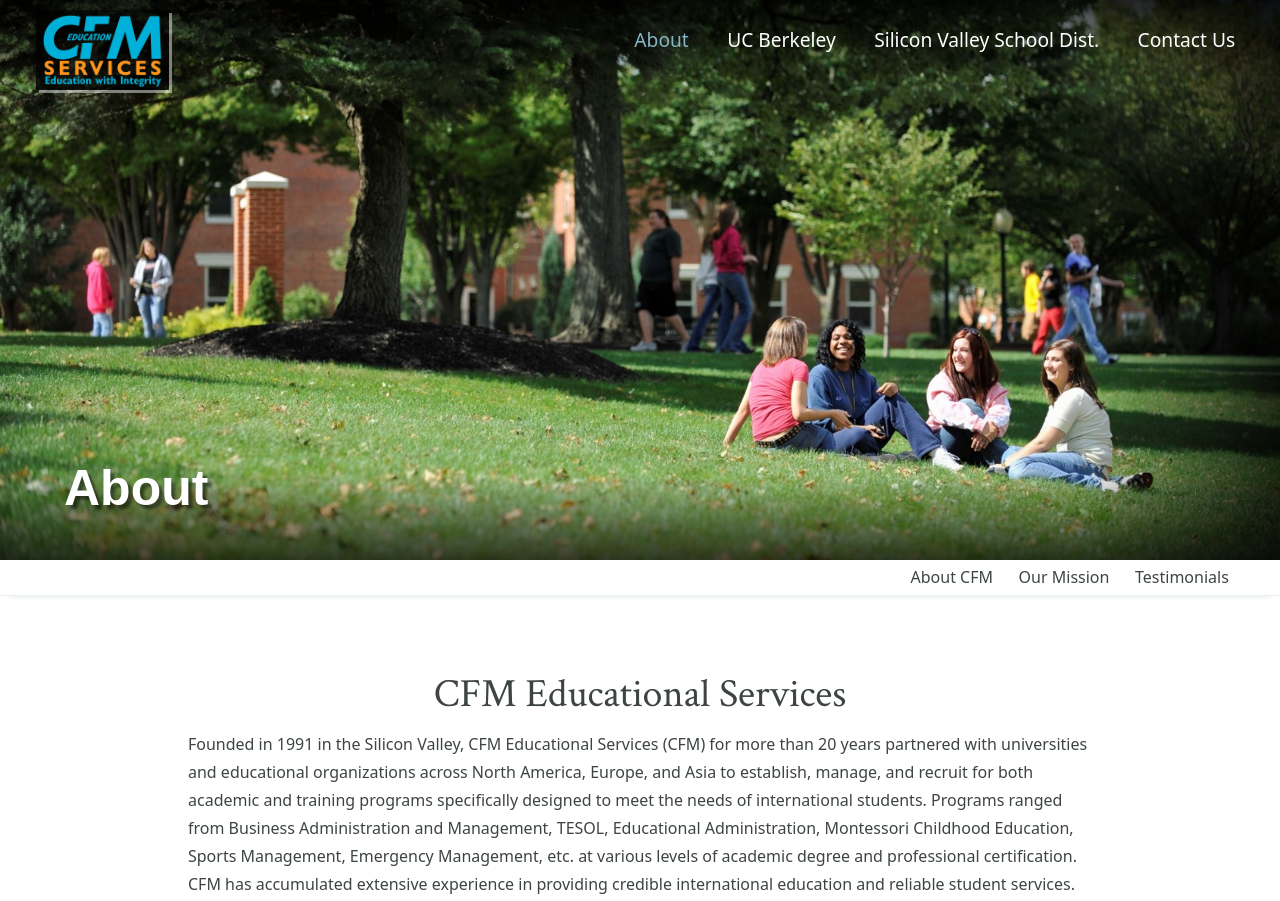
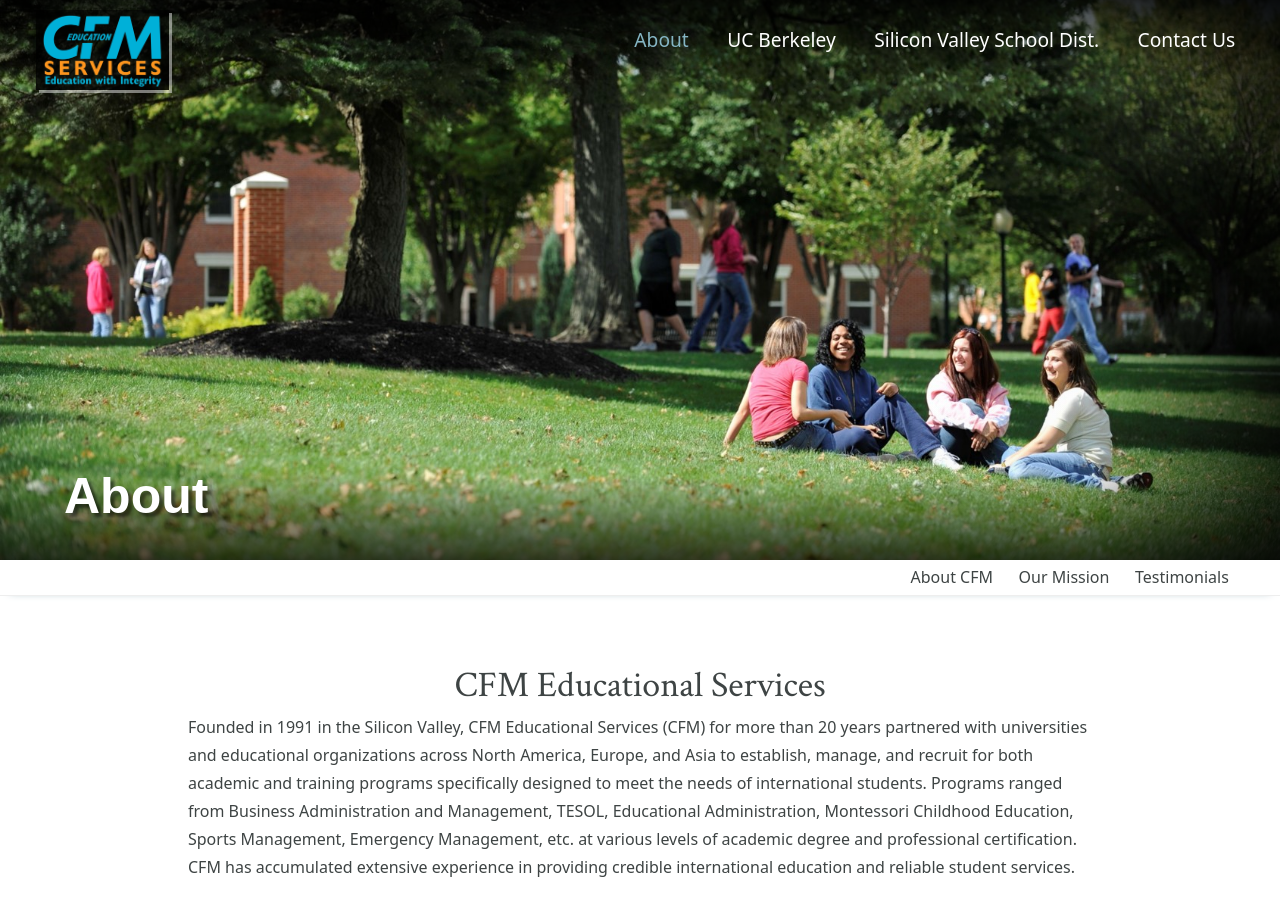
Before and after one commit to CFMEdu/cfmedu.github.io, a PHP site: page /about.html in a window 1280 px wide. Shown: the top 901 px of the page. Run offline with PHP 8.4, Linux system fonts and the light colour scheme; some web fonts are replaced.

Commit message:
Add files via upload

```diff
--- a/css/main.css
+++ b/css/main.css
@@ -3,12 +3,12 @@
 ========================= */
 html {
   font-family: sans-serif;
-  line-height: 1.5;
+  line-height: 1.15;
 }
 body {
   margin: 0;
   font-family: "Noto Sans", "Montserrat", "Roboto", sans-serif;
-  font-size: 1rem;
+  font-size: 16px;
   font-weight: 400;
   line-height: 1.5;
   color: #3e4444;
@@ -24,14 +24,16 @@ main {
 h1, h2, h3, h4, h5, h6 {
   margin-top: 0;
   margin-bottom: 0.5rem;
+  font-weight: 500;
+  line-height: 1.2;
 }
 p {
   margin-top: 0;
   margin-bottom: 1rem;
 }
 h1 {
-  font-size: 2.5rem;
-  font-size: clamp(2rem, 4vw, 2.5rem);
+  font-size: 2.25rem;
+  font-size: clamp(2rem, 4vw, 2.25rem);
 }
 h2 {
   font-size: 2rem;
@@ -653,7 +655,7 @@ main a.myBtn {
   bottom: 0;
   left: 0;
   width: 100%;
-  height: 25vh;
+  height: 30vh;
   color: #0f2228;
   text-align: center;
   padding: 3% 5%;
```
